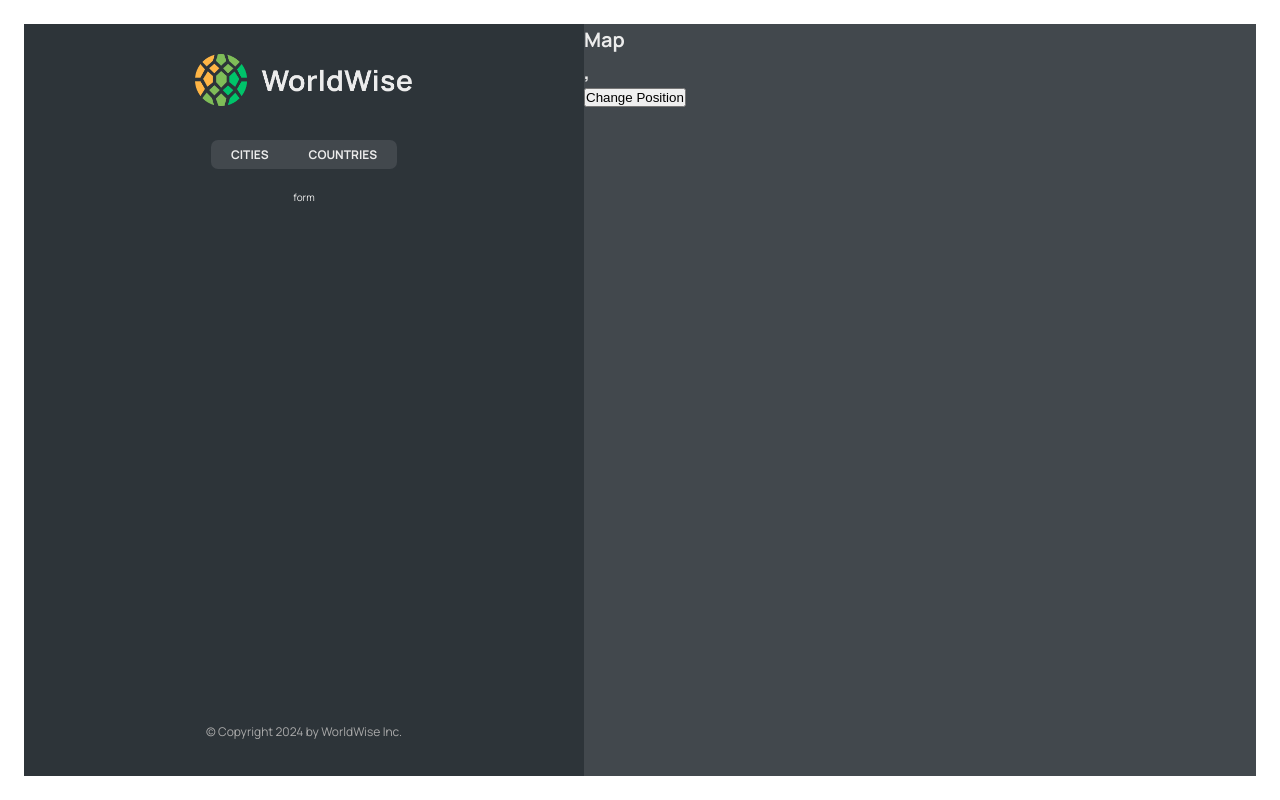
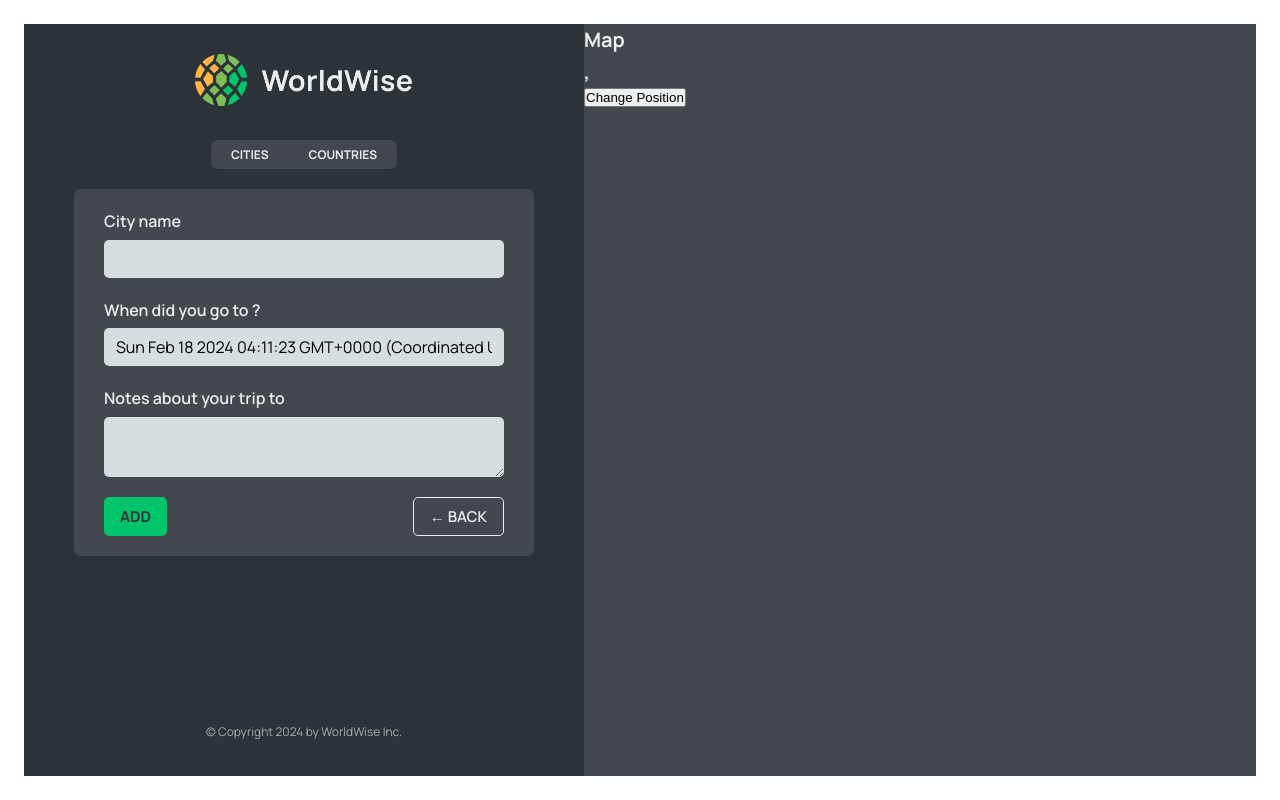
Before and after one commit to karl0223/worldwise, a React (Vite) app: page /app/form in a window 1280 px wide. Built offline with nearby package versions, Linux system fonts and the light colour scheme; data requests are answered from the project's data file.

Commit message:
Programmatic Navigation with useNavigate --- Navigate URL path or steps

```diff
--- a/src/App.jsx
+++ b/src/App.jsx
@@ -10,6 +10,7 @@
 import CityList from "./components/CityList";
 import CountryList from "./components/CountryList";
 import City from "./components/City";
+import Form from "./components/Form";
 
 const BASE_URL = "http://localhost:8000";
 
@@ -83,7 +84,7 @@
               />
             }
           />
-          <Route path="form" element={<p>form</p>} />
+          <Route path="form" element={<Form />} />
         </Route>
         <Route path="login" element={<Login />} />
         <Route path="*" element={<PageNotFound />} />
--- /dev/null
+++ b/src/components/Button.jsx
@@ -0,0 +1,11 @@
+import styles from "./Button.module.css";
+
+function Button({ children, onClick, type }) {
+  return (
+    <button onClick={onClick} className={`${styles.btn} ${styles[type]}`}>
+      {children}
+    </button>
+  );
+}
+
+export default Button;
--- a/src/components/Form.jsx
+++ b/src/components/Form.jsx
@@ -3,6 +3,8 @@
 import { useState } from "react";
 
 import styles from "./Form.module.css";
+import Button from "./Button";
+import { useNavigate } from "react-router-dom";
 
 export function convertToEmoji(countryCode) {
   const codePoints = countryCode
@@ -13,6 +15,8 @@
 }
 
 function Form() {
+  const navigate = useNavigate();
+
   const [cityName, setCityName] = useState("");
   const [country, setCountry] = useState("");
   const [date, setDate] = useState(new Date());
@@ -49,8 +53,16 @@
       </div>
 
       <div className={styles.buttons}>
-        <button>Add</button>
-        <button>&larr; Back</button>
+        <Button type="primary">Add</Button>
+        <Button
+          type="back"
+          onClick={(e) => {
+            e.preventDefault();
+            navigate(-1);
+          }}
+        >
+          &larr; Back
+        </Button>
       </div>
     </form>
   );
--- a/src/components/Map.jsx
+++ b/src/components/Map.jsx
@@ -1,14 +1,15 @@
-import { useSearchParams } from 'react-router-dom'
+import { useNavigate, useSearchParams } from 'react-router-dom'
 import styles from './Map.module.css'
 
 function Map() {
+    const navigate = useNavigate()
     const [searchParams, setSearchParams] = useSearchParams()
 
     const lat = searchParams.get('lat')
     const lng = searchParams.get('lng')
 
     return (
-        <div className={styles.mapContainer}>
+        <div className={styles.mapContainer} onClick={() => navigate("form")}>
             <h1>Map</h1>
             <h1>{lat}, {lng}</h1>
             <button onClick={() => setSearchParams({lat: 23, lng: 50})}>Change Position</button>
```
Also changed, not shown: notes.txt.
